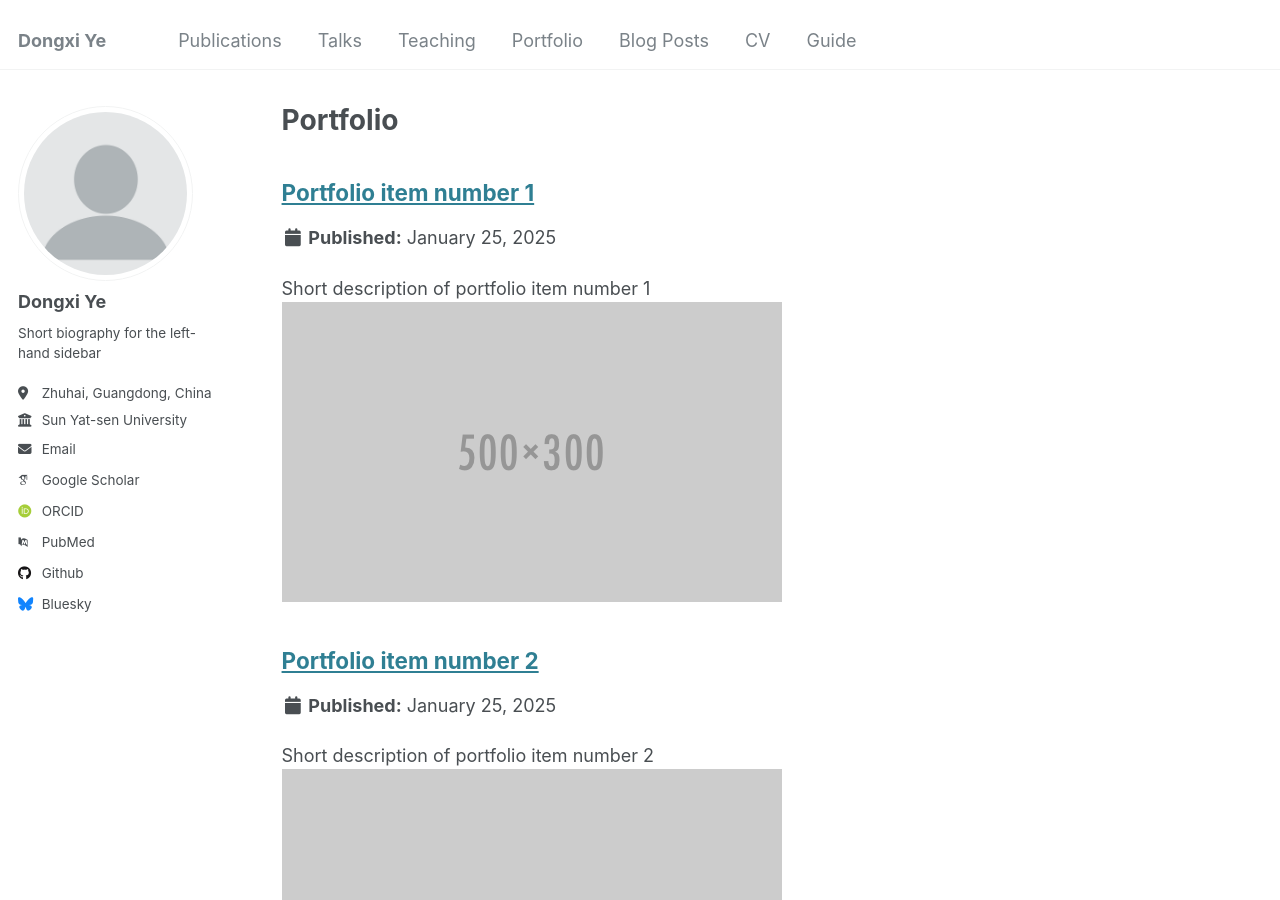
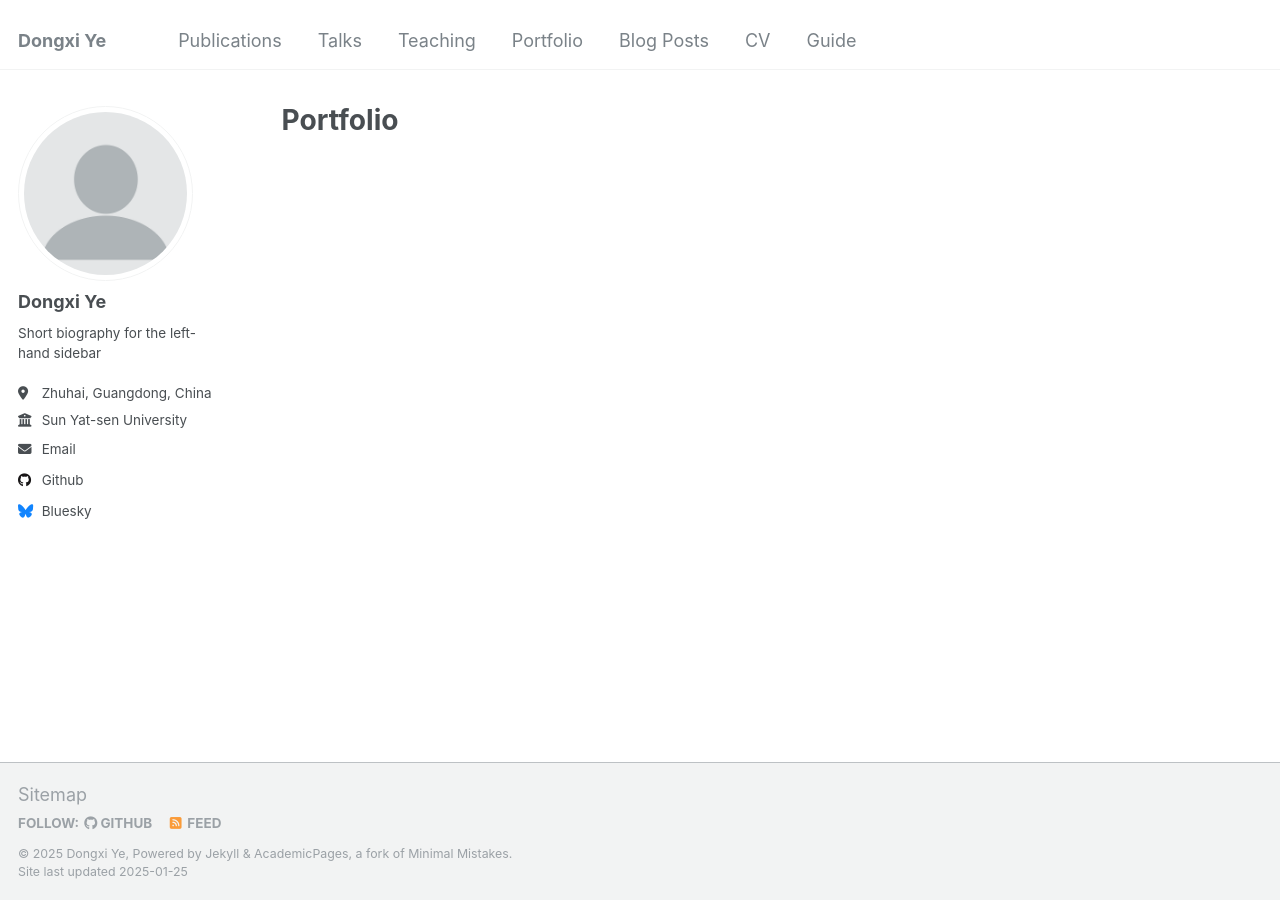
Before and after one commit to Dongxi-Ye/homepage, a Jekyll site: the page built from _pages/portfolio.html, in a window 1280 px wide and 900 px high. Built offline with Jekyll 4.4.1, drawn with Linux system fonts in a browser that asks for light colours; some web fonts are replaced; part of the change alters nothing that is shown.

Commit message:
Update _config.yml

```diff
--- a/_config.yml
+++ b/_config.yml
@@ -23,22 +23,11 @@ author:
   # Biographic information
   avatar           : "profile.png"
   name             : "Dongxi Ye"
-  pronouns         : # example: "she/her"
   bio              : "Short biography for the left-hand sidebar"
   location         : "Zhuhai, Guangdong, China"
   employer         : "Sun Yat-sen University"
-  uri              : # URL
-  email            : "yedx3 at mail dot sysu dot edu dot cn"
+  email            : "yedx3@mail.sysu.edu.cn"
 
-  # Academic websites
-  arxiv            : # URL - Update with the correct link to your profile
-  googlescholar    : "https://scholar.google.com/citations?user=PS_CX0AAAAAJ"
-  impactstory      : # URL
-  orcid            : "http://orcid.org/yourorcidurl"
-  semantic         : # URL
-  pubmed           : "https://www.ncbi.nlm.nih.gov/pubmed/?term=john+snow"
-  researchgate     : # URL
-  scopus           : # URL
 
   # Repositories and software development
   bitbucket        : # Username - Update with your username on the site
@@ -218,12 +207,6 @@ collections:
   publications:
     output: true
     permalink: /:collection/:path/
-  portfolio:
-    output: false
-    permalink: /:collection/:path/
-  talks:
-    output: false
-    permalink: /:collection/:path/
 
 
 # These settings control how pages and collections are included in the site
@@ -264,24 +247,6 @@ defaults:
       author_profile: true
       share: true
       comments: true
-  # _portfolio
-  - scope:
-      path: ""
-      type: portfolio
-    values:
-      layout: single
-      author_profile: true
-      share: true
-      comment: true
-  # _talks
-  - scope:
-      path: ""
-      type: talks
-    values:
-      layout: talk
-      author_profile: true
-      share: true
-
 
 # Sass/SCSS
 sass:
```
